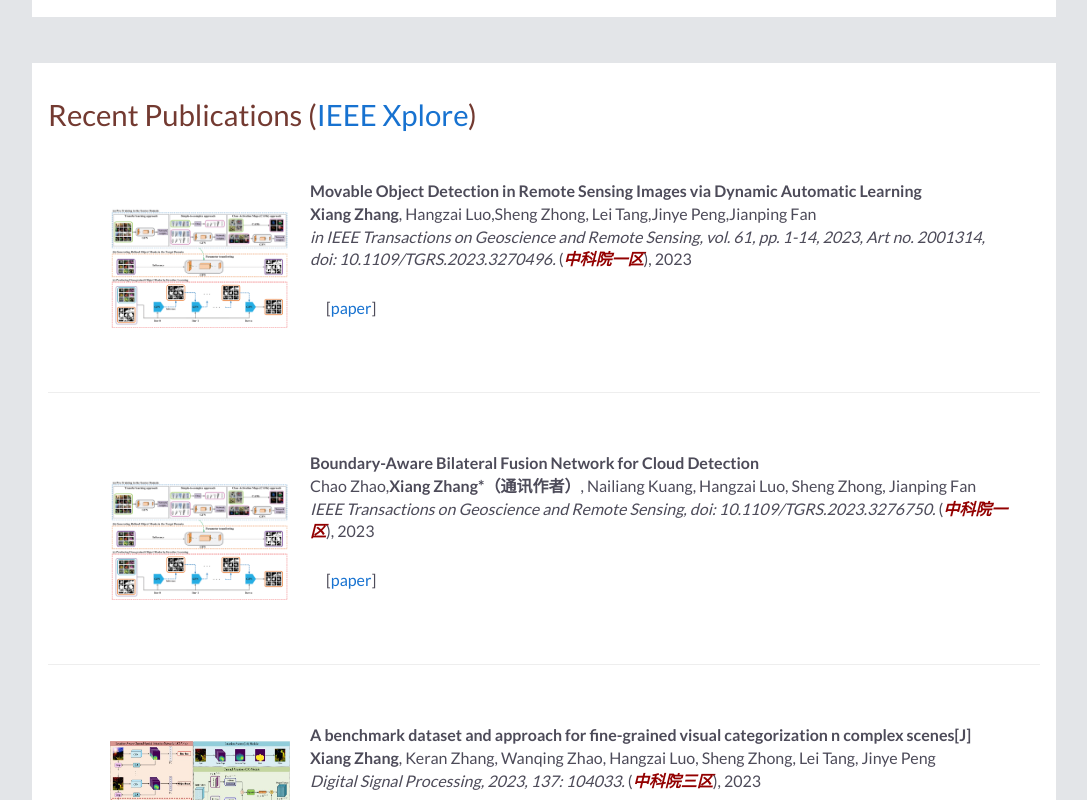
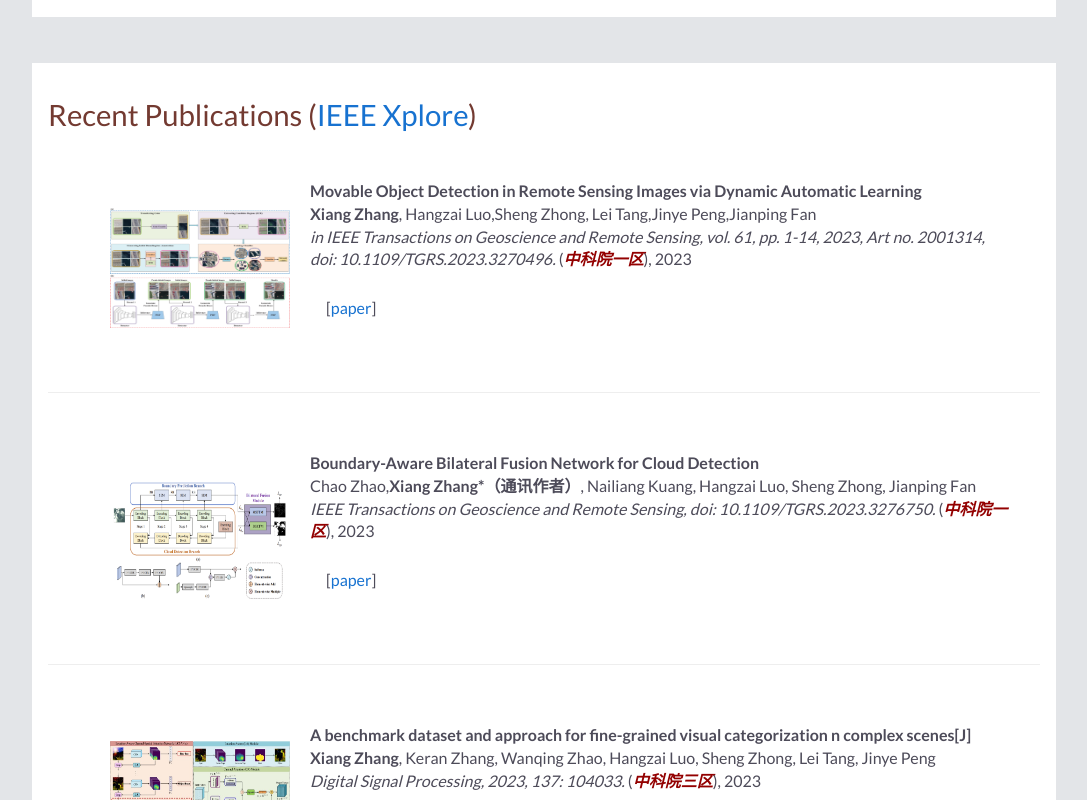
Before and after one commit to xzhang-nwu/xzhang-nwu.github.io, a plain HTML site: page index.html in a window 1280 px wide. Shown: the part 462-1262 px from the top of the page, without its empty margins (96-1183 px from the left). Drawn offline with nearby package versions, Linux system fonts and the light colour scheme.

Commit message:
modified:   index.html

```diff
--- a/index.html
+++ b/index.html
@@ -96,7 +96,7 @@
   <!-- first recent publication -->
   <div class="publication">
     <table width="900" align="center" border="0" cellpadding="0">
-        <td width="40%" valign="center"><img src="photo/4.gif" alt="game" width="180" height="120" style="border-style: none"></td><br>
+        <td width="40%" valign="center"><img src="photo/1.gif" alt="game" width="180" height="120" style="border-style: none"></td><br>
         <td width="60%" valign="top">
             <p>
               <b>Movable Object Detection in Remote Sensing Images via Dynamic Automatic Learning</b><br>
@@ -119,7 +119,7 @@
 <!-- second recent publicaton -->
 <div class="publication">
   <table width="900" align="center" border="0" cellpadding="0">
-      <td width="40%" valign="center"><img src="photo/4.gif" alt="game" width="180" height="120" style="border-style: none"></td><br>
+      <td width="40%" valign="center"><img src="photo/2.jpg" alt="game" width="180" height="120" style="border-style: none"></td><br>
       <td width="60%" valign="top">
           <p>
             <b>Boundary-Aware Bilateral Fusion Network for Cloud Detection</b><br>
```
